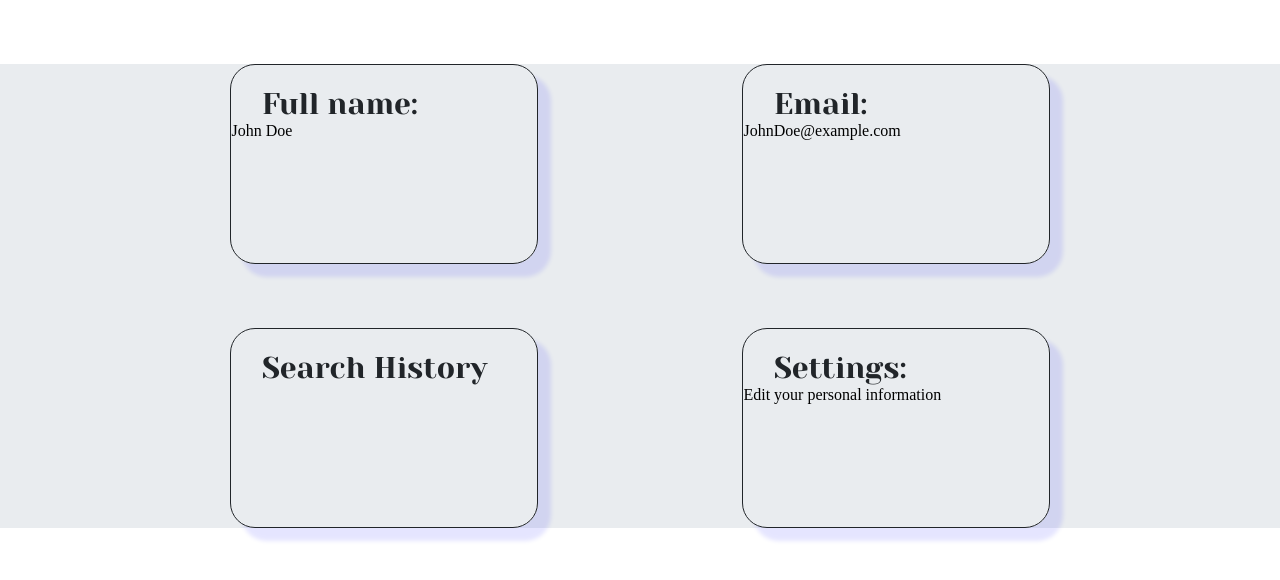
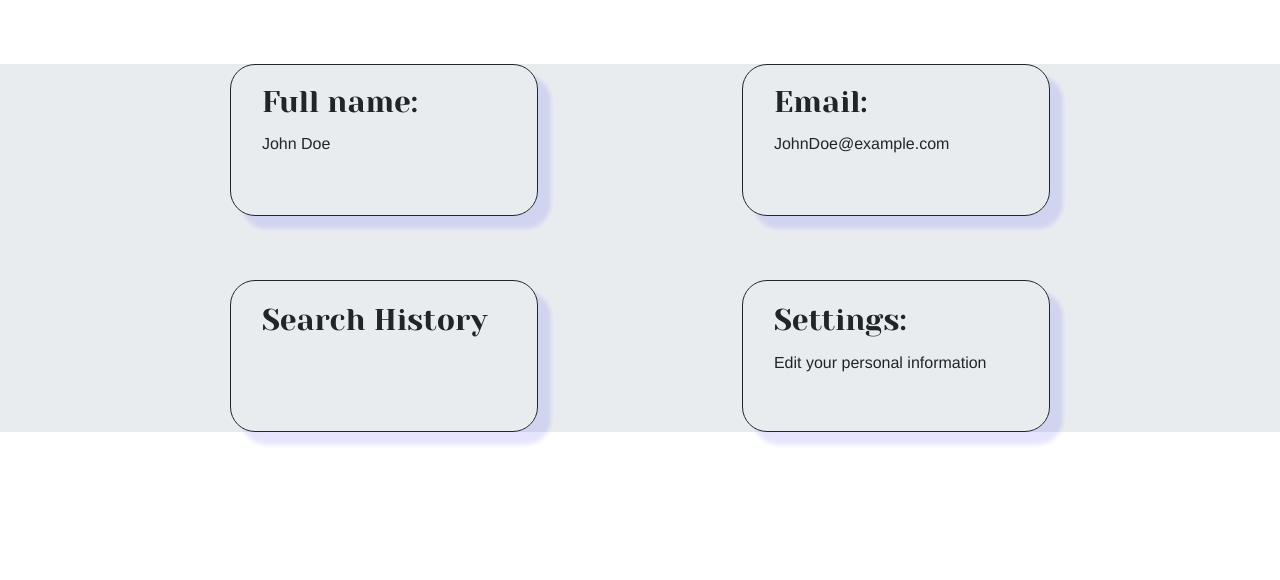
Before and after one commit to it-zmatt/appStore, a Django app: page /user/ in a window 1280 px wide. Shown: the part 80-660 px from the top of the page. Run offline with Django 4.2, Linux system fonts and the light colour scheme.

Commit message:
Styling Users page 90% done

```diff
--- a/thehive/accounts/static/css/base.css
+++ b/thehive/accounts/static/css/base.css
@@ -110,7 +110,7 @@ nav .logout a{
 .Content .info div{
     padding-top: 2%;
     width: 30%;
-    height: 25vh;
+    height: 19vh;
     border: 1px solid #212529;
     border-radius: 25px;
     box-shadow: 12px 12px 4px 1px rgba(0, 0, 255, .1);
@@ -121,12 +121,13 @@ nav .logout a{
     justify-content: space-around;
     margin: 5% auto;
     width: 80%;
+    align-items: center;
 }
 
 .Content .Display div{
     padding-top: 2%;
     width: 30%;
-    height: 25vh;
+    height: 19vh;
     border: 1px solid #212529;
     border-radius: 25px;
     box-shadow: 12px 12px 4px 1px rgba(0, 0, 255, .1);
@@ -134,18 +135,13 @@ nav .logout a{
 
 /* Styling the content inside each div */
 
-.Content .info a{
+.Content .info h1{
     padding-left: 10%;
     font-family: 'Yeseva One', cursive;
     font-size: 30px;
     font-weight: 400;
     text-decoration: none;
     color: #212529;
-}
-
-.Content .info a:hover{
-    color: #D4BC89;
-    text-decoration: underline;
 }
 
 .Content .Display a{
@@ -161,3 +157,19 @@ nav .logout a{
     color: #D4BC89;
     text-decoration: underline;
 }
+
+.Content .info p{
+    padding: 5% 10%;
+    font-family: 'Helvetica Neue', Helvetica, Arial, sans-serif;
+    font-size: 16px;
+    font-weight: 400;
+    color: #212529;
+}
+
+.Content .Display p{
+    padding: 5% 10%;
+    font-family: 'Helvetica Neue', Helvetica, Arial, sans-serif;
+    font-size: 16px;
+    font-weight: 400;
+    color: #212529;
+}
--- a/thehive/accounts/templates/accounts/base.html
+++ b/thehive/accounts/templates/accounts/base.html
@@ -45,10 +45,10 @@
         {% block content %}
                 <div class="info">
                     <div class="Name">
-                        <h1><a href=""  >Full name:</a></h1>   <p>John Doe</p>
+                        <h1>Full name:</h1>   <p>John Doe</p>
                     </div>
                     <div class="Email">
-                        <h1><a href="">Email:</a></h1>   <p>JohnDoe@example.com</p>
+                        <h1>Email:</h1>   <p>JohnDoe@example.com</p>
                     </div>
                 </div>
                 <div class="Display">
```
